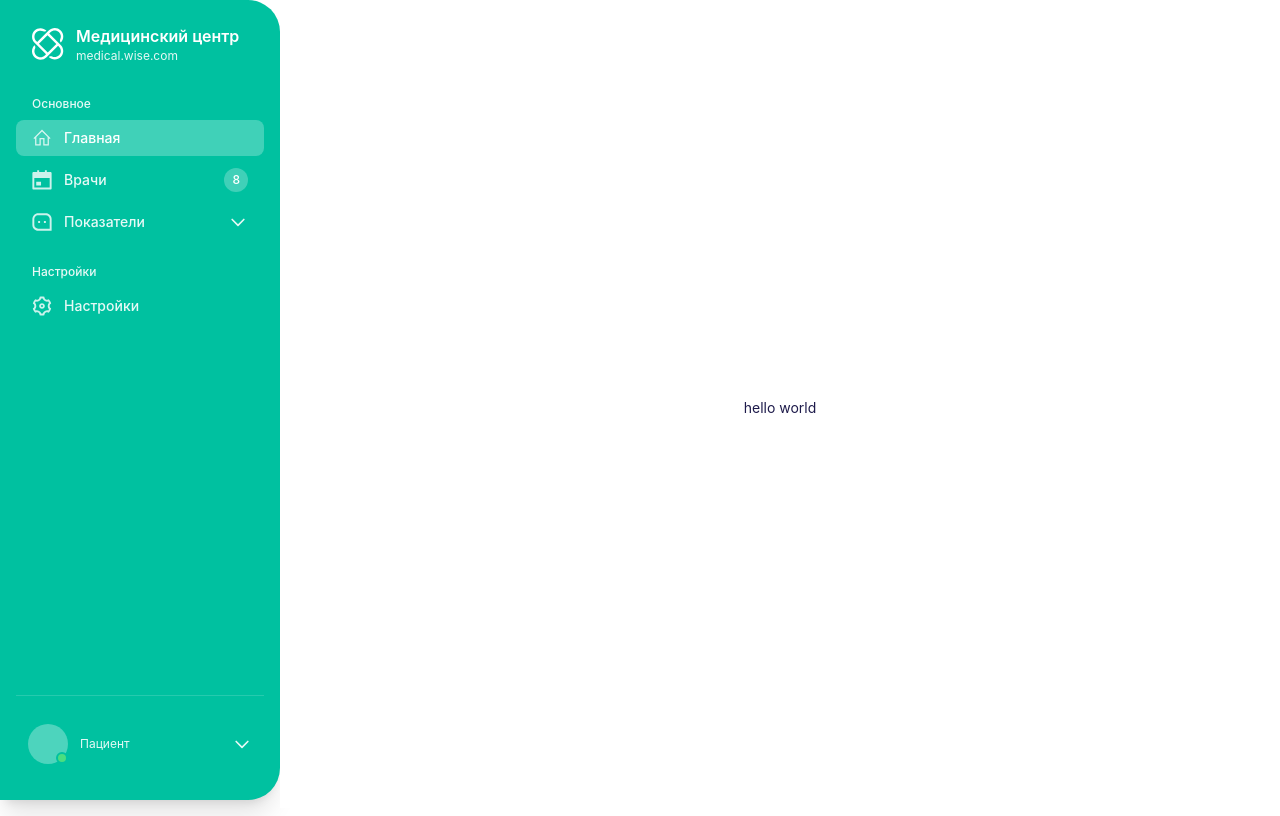
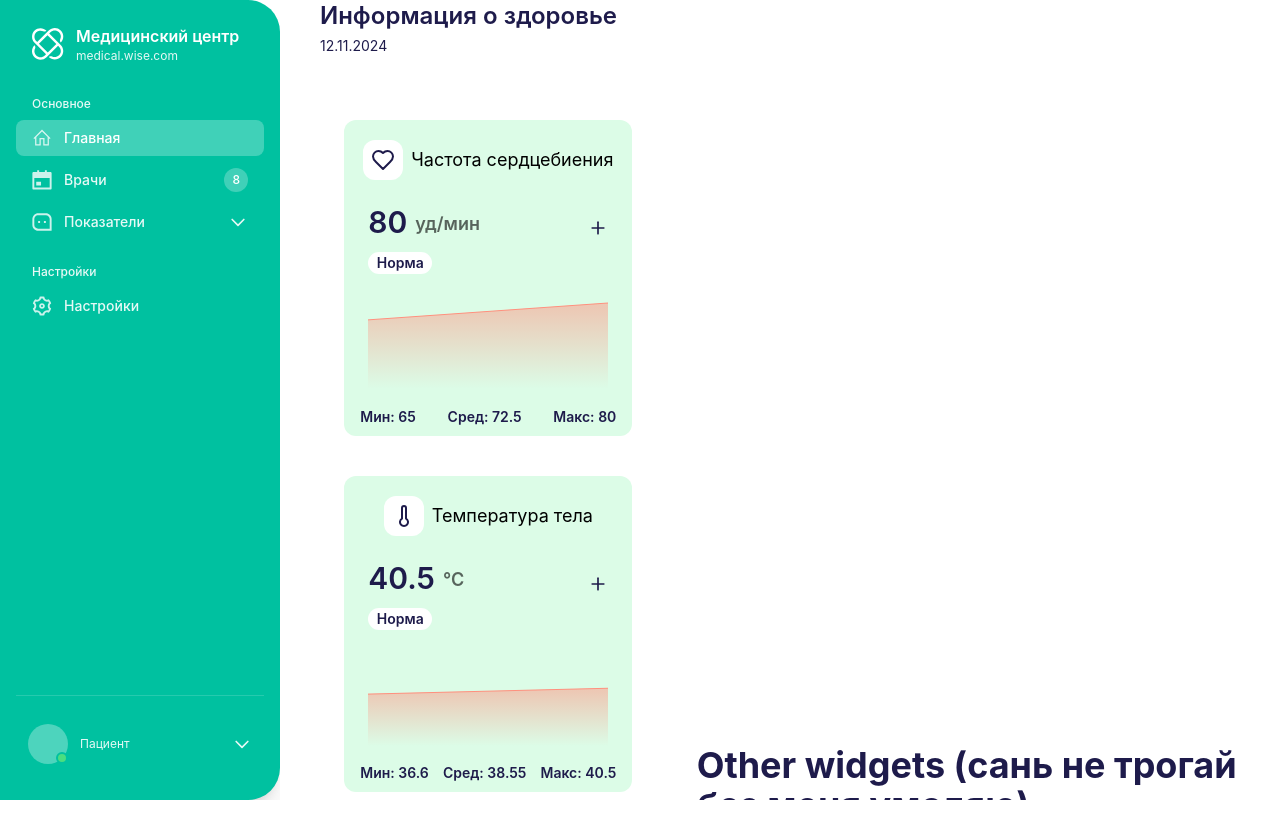
Before and after one commit to KalitovAlex/health_web, a Next.js app: page /home in a window 1280 px wide. Built offline with nearby package versions, Linux system fonts and the light colour scheme; no server answers.

Commit message:
#11 Сделал UI виджет для дешборда

```diff
--- a/src/app/(main)/home/page.tsx
+++ b/src/app/(main)/home/page.tsx
@@ -1,7 +1,9 @@
+import { DashboardWidget } from "@/widgets/dashboard";
+
 export default function HomePage() {
   return (
     <div className="min-h-screen flex items-center justify-center bg-white">
-      hello world
+      <DashboardWidget />
     </div>
   );
 }
--- a/src/app/(main)/layout.tsx
+++ b/src/app/(main)/layout.tsx
@@ -6,9 +6,9 @@ export default function HomeLayout({
   children: React.ReactNode;
 }) {
   return (
-    <div className="flex h-full">
+    <div className="flex h-screen">
       <SideBar />
-      <main className="h-full flex-1 overflow-y-auto py-2">{children}</main>
+      <main className="h-screen flex-1 overflow-y-auto">{children}</main>
     </div>
   );
 }
--- a/src/features/dashboard/types/dashboard-types.ts
+++ b/src/features/dashboard/types/dashboard-types.ts
@@ -7,9 +7,9 @@ export interface DashboardIndicatorProps {
   icon: React.ReactNode;
   iconColor: string;
   title: string;
-  value: number;
-  unit: string;
-  data: IndicatorChartData[];
+  unit?: string;
+  data?: IndicatorChartData[];
+  footer: boolean;
   onAdd: () => void;
 }
 
--- a/src/features/dashboard/ui/dashboard-indicator.tsx
+++ b/src/features/dashboard/ui/dashboard-indicator.tsx
@@ -11,21 +11,23 @@ export const DashboardIndicator = ({
   icon,
   iconColor,
   title,
-  value,
-  unit,
   data,
   onAdd,
+  footer,
 }: DashboardIndicatorProps) => {
-  const min = data.reduce(
+  const min = data?.reduce(
     (min, item) => (item.value < min ? item.value : min),
     data[0].value
   );
-  const max = data.reduce(
+  const max = data?.reduce(
     (max, item) => (item.value > max ? item.value : max),
     data[0].value
   );
-  const sum = data.reduce((sum, item) => sum + item.value, 0);
-  const average = sum / data.length;
+  const sum = data?.reduce((sum, item) => sum + item.value, 0);
+  const average = data ? sum! / data!.length : 0;
+
+  const valueData = data ? data[data.length - 1].value : "N/A";
+  const unitData = data ? data[data.length - 1].unit : "N/A";
 
   return (
     <div className={cn("bg-green-100 rounded-xl w-72 h-auto", className)}>
@@ -39,9 +41,9 @@ export const DashboardIndicator = ({
       </div>
       <div className="flex items-center justify-between mt-6">
         <div className="flex items-center justify-start">
-          <div className="text-3xl font-semibold ml-6">{value}</div>
+          <div className="text-3xl font-semibold ml-6">{valueData}</div>
           <div className="text-lg text-black font-semibold opacity-60 ml-2 mt-1">
-            {unit}
+            {unitData}
           </div>
         </div>
         <div className="text-md font-semibold mx-6 mt-3 text-center cursor-pointer" onClick={onAdd}>
@@ -51,9 +53,12 @@ export const DashboardIndicator = ({
       <div className="text-md font-semibold ml-6 mt-3 w-16 text-center bg-white rounded-xl">
         {NORMAL_VALUE}
       </div>
+      {data !== undefined ? (
+        <div>
           <div className="flex items-center justify-center mt-6">
-        <DashboardIndicatorChart color={"#FF907E"} data={data} />
+        <DashboardIndicatorChart color={"#FF907E"} data={data ?? []} />
       </div>
+      {footer ? (
         <div className="flex items-center justify-between my-2 mx-4">
           <div className="text-md font-semibold">
           {MIN_VALUE} {min}
@@ -65,6 +70,15 @@ export const DashboardIndicator = ({
             {MAX_VALUE} {max}
             </div>
           </div>
+        ) : <div className="h-10"></div>}
+      </div>
+      ) : (
+        <div className="flex items-center justify-center my-16">
+          <h1 className="text-2xl font-semibold">
+            Данные отсутствуют
+          </h1>
+        </div>
+      )}
     </div>
   );
 };
--- a/src/features/dashboard/ui/dashboard-ui.tsx
+++ b/src/features/dashboard/ui/dashboard-ui.tsx
@@ -2,7 +2,46 @@
 
 import { cn } from "@/shared/utils/lib/cn";
 import type { DashboardProps } from "../types";
+import { DashboardIndicator } from "./dashboard-indicator";
+import { Droplet, Footprints, Heart, Thermometer } from "lucide-react";
+import IndicatorAddModal from "./modal/indicator-add-modal";
+import { useState, useCallback } from "react";
 
-export const Dashboard = ({ className }: DashboardProps) => {
-  return <div className={cn("", className)}>Dashboard Component</div>;
+export const DashboardIndicators = ({ className }: DashboardProps) => {
+  const [open, setOpen] = useState(false);
+  const [modalTitle, setModalTitle] = useState("");
+  const [modalIcon, setModalIcon] = useState<React.ReactNode>(<Heart />);
+  const [modalUnit, setModalUnit] = useState("уд/мин");
+
+  const handleAdd = useCallback((title: string, icon: React.ReactNode, unit: string) => {
+    setOpen(true);
+    setModalTitle(title);
+    setModalIcon(icon);
+    setModalUnit(unit);
+  }, []);
+
+  return (
+    <div className={cn("", className)}>
+      <div className="flex items-center justify-center w-full my-16 flex-wrap gap-10">
+        <DashboardIndicator
+          icon={<Heart />}
+          footer={true}
+          iconColor="red"
+          title="Частота сердцебиения"
+          data={[{name: "12:00", value: 65, unit: "уд/мин"}, {name: "13:00", value: 80, unit: "уд/мин"}]}
+          onAdd={() => handleAdd("Частота сердцебиения", <Heart />, "уд/мин")}
+        />
+        <DashboardIndicator icon={<Thermometer />} footer={true} iconColor="red" title="Температура тела" data={[{name: "12:00", value: 36.6, unit: "°C"}, {name: "13:00", value: 40.5, unit: "°C"}]} onAdd={() => handleAdd("Температура тела", <Thermometer />, "°C")} />
+        <DashboardIndicator icon={<Droplet />} footer={false} iconColor="red" title="Давление" data={[{name: "12:00", value: 120, unit: "мм рт.ст."}, {name: "13:00", value: 120, unit: "мм рт.ст."}]} onAdd={() => handleAdd("Давление", <Droplet />, "мм рт.ст.")} />
+        <DashboardIndicator icon={<Footprints />} footer={true} iconColor="red" title="Шагов за день" data={[{name: "Вчера", value: 4321, unit: "шагов"}, {name: "Сегодня", value: 1234, unit: "шагов"}]} onAdd={() => handleAdd("Шагов за день", <Footprints />, "шагов")} />
+      </div>
+      <IndicatorAddModal
+        open={open}
+        onClose={() => setOpen(false)}
+        title={modalTitle}
+        icon={modalIcon}
+        unit={modalUnit}
+      />
+    </div>
+  );
 };
--- a/src/features/dashboard/ui/index.ts
+++ b/src/features/dashboard/ui/index.ts
@@ -1 +1 @@
-export { Dashboard } from "./dashboard-ui";
+export { DashboardIndicators } from "./dashboard-ui";
--- a/src/features/dashboard/ui/modal/indicator-add-modal.tsx
+++ b/src/features/dashboard/ui/modal/indicator-add-modal.tsx
@@ -8,29 +8,31 @@ import { DashboardApi } from "../..";
 import { ADD_BUTTON_TEXT } from "../../model";
 
 const IndicatorAddModal = ({ open, onClose, title, icon, unit }: IndicatorAddModalProps) => {
-
   const [value, setValue] = useState<number | undefined>(undefined);
 
   const handleAdd = () => {
+    if (value !== undefined) {
       DashboardApi.create({
         name: title,
-            value: value!,
+        value: value,
         unit: unit
-        })
+      });
+      setValue(undefined);
       onClose();
     }
+  };
 
-  return <Modal
+  return (
+    <Modal
       open={open}
+      onCancel={onClose}
       title={title}
-    onCancel={onClose}
       footer={null}
       width={400}
+      destroyOnClose
     >
       <div className="mt-4">
-    <Collapse
-    bordered={false}
-    >
+        <Collapse>
           <Collapse.Panel header="Пошаговая инструкция" key="1">
             <div>
               Здесь ваш контент, который будет появляться при нажатии
@@ -40,17 +42,21 @@ const IndicatorAddModal = ({ open, onClose, title, icon, unit }: IndicatorAddMod
         <div className="flex items-center gap-2 mt-4">
           <Input
             placeholder={title}
-          prefix={<p className="font-semibold">{icon}</p>}
-          value={value ?? undefined}
+            prefix={icon}
+            type="number"
+            value={value}
             onChange={(e) => setValue(Number(e.target.value))}
           />
           <p className="font-semibold">{unit}</p>
         </div>
         <div className="flex justify-end mt-4">
-        <Button type="primary" onClick={handleAdd}>{ADD_BUTTON_TEXT}</Button>
+          <Button type="primary" onClick={handleAdd} disabled={value === undefined}>
+            {ADD_BUTTON_TEXT}
+          </Button>
         </div>
       </div>
     </Modal>
+  );
 };
 
 export default IndicatorAddModal;
--- /dev/null
+++ b/src/widgets/dashboard/index.ts
@@ -0,0 +1 @@
+export { DashboardWidget } from "./ui/dashboard-widget";
--- /dev/null
+++ b/src/widgets/dashboard/ui/dashboard-widget.tsx
@@ -0,0 +1,28 @@
+"use client";
+
+import { DashboardIndicators } from "@/features/dashboard/ui";
+
+export const DashboardWidget = () => {
+  const currentDate = new Date().toLocaleDateString('ru-RU', {
+    day: '2-digit',
+    month: '2-digit',
+    year: 'numeric'
+  });
+
+  return (
+    <div className="flex items-center justify-between w-full">
+      <div className="w-5/12 h-auto">
+        <div className="flex flex-col items-start ml-10">
+          <h1 className="text-2xl font-semibold">Информация о здоровье</h1>
+          <p className="text-sm mt-1">
+            {currentDate}
+          </p>
+        </div>
+        <DashboardIndicators />
+      </div>
+      <div className="flex items-center justify-center w-7/12 h-screen">
+        <h1 className="text-4xl font-bold">Other widgets (сань не трогай без меня умоляю)</h1>
+      </div>
+    </div>
+  );
+};
```
Lines whose indentation alone changed are shown as unchanged.
